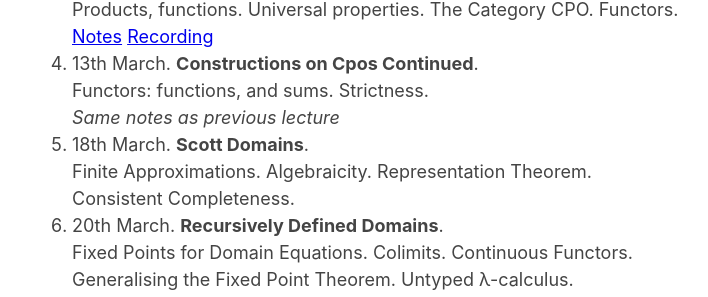
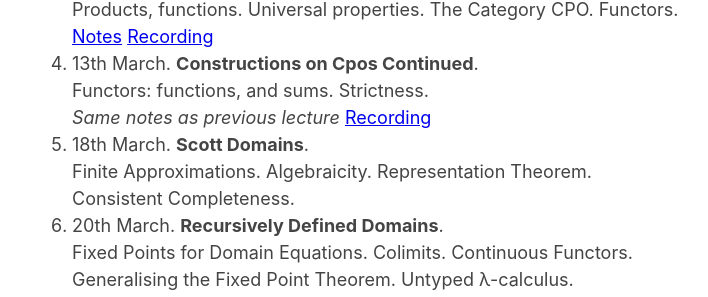
Before and after one commit to compsoc-edinburgh/typesig-website, a Jekyll site: the page pages/dt2024/index.html, which Jekyll copies as it is, in a window 1280 px wide. Shown: the part 617-914 px from the top of the page, without its empty margins (283-991 px from the left). Built offline with Jekyll 4.4.1, drawn with Linux system fonts in a browser that asks for light colours.

Commit message:
domain-theory: Recording link

```diff
--- a/pages/dt2024/index.html
+++ b/pages/dt2024/index.html
@@ -27,7 +27,7 @@ Mondays and Wednesdays at 17:30, for about an hour. We are in Appleton Tower 2.1
   <a href="n3.pdf">Notes</a> <a href="https://www.youtube.com/watch?v=jBoZegDh9rE">Recording</a>
 </li>
 <li> 13th March. <b>Constructions on Cpos Continued</b>. <br> Functors: functions, and sums. Strictness.<br>
-  <em>Same notes as previous lecture</em>
+  <em>Same notes as previous lecture</em> <a href="https://youtu.be/BvtiN2qb0gg">Recording</a>
 </li>
 
 <li> 18th March. <b>Scott Domains</b>. <br> Finite Approximations. Algebraicity. Representation Theorem. Consistent Completeness.
```
